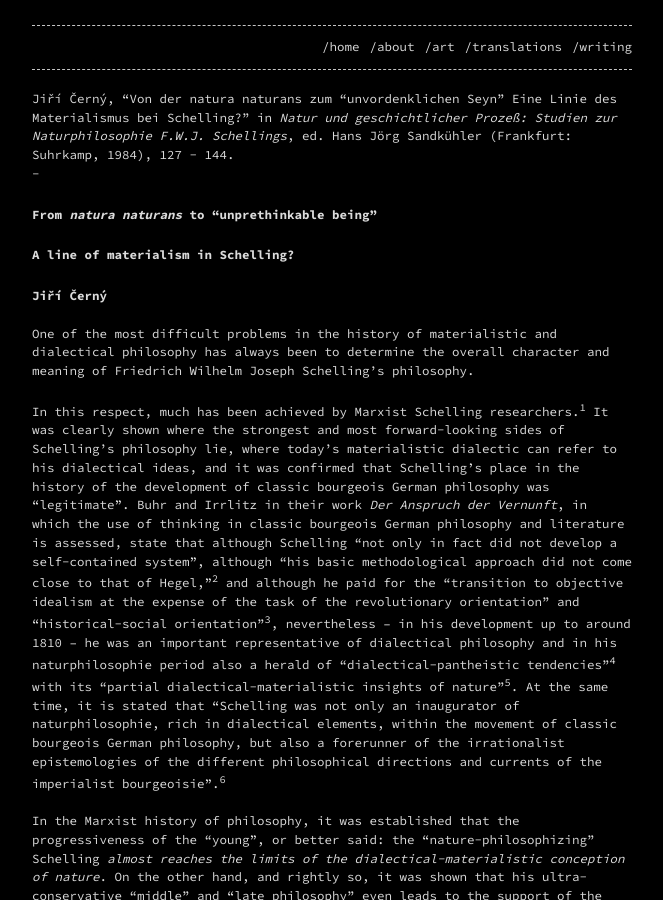
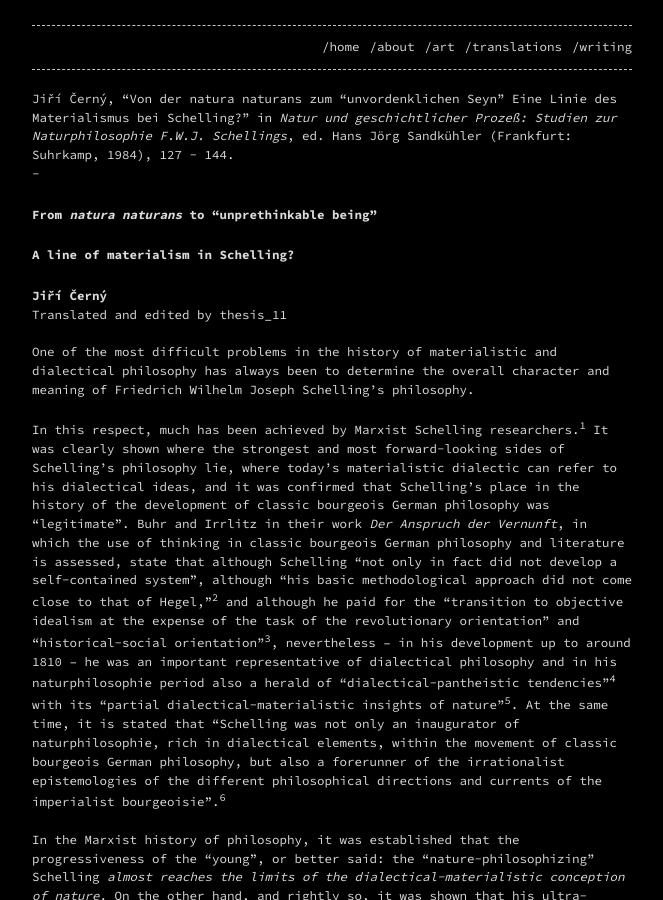
Before and after one commit to t11systems/t11systems.github.io, a Jekyll site: the page built from _posts/2020-07-17-translation-001.markdown, in a window 1280 px wide and 900 px high. Shown: the whole window, without its empty margins (308-971 px from the left). Built offline with Jekyll 4.4.1, drawn with Linux system fonts in a browser that asks for light colours.

Commit message:
Update 2020-07-17-translation-001.markdown

```diff
--- a/_posts/2020-07-17-translation-001.markdown
+++ b/_posts/2020-07-17-translation-001.markdown
@@ -13,7 +13,8 @@ Jiří Černý, "Von der natura naturans zum “unvordenklichen Seyn” Eine Lin
 
 # A line of materialism in Schelling?
 
-# Jiří Černý
+# Jiří Černý <br>
+Translated and edited by thesis_11
 
 <br>
 
```
